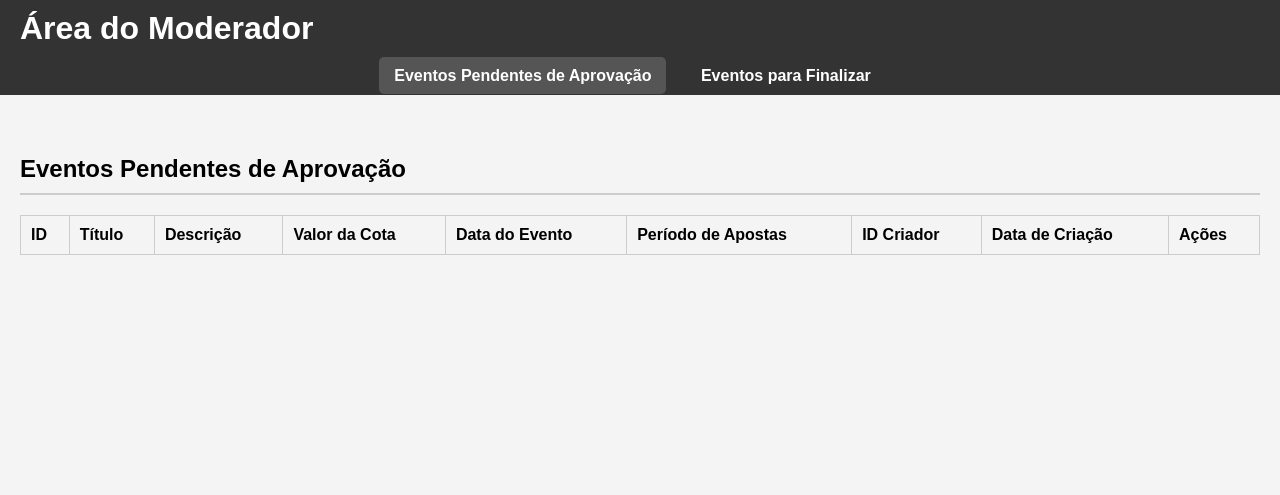
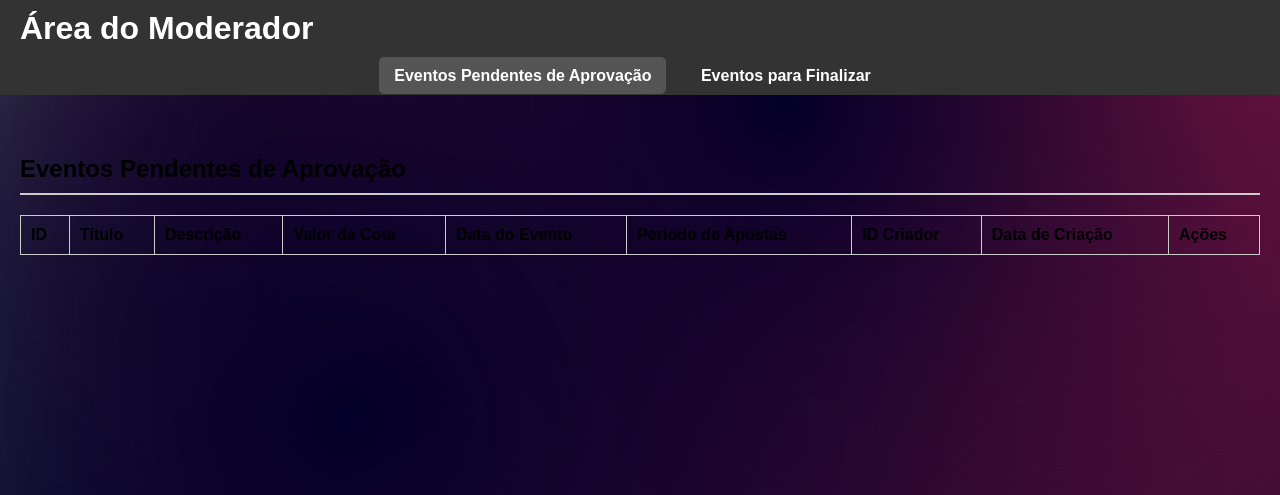
Before and after one commit to Luerfel/Integrador-ll, a Flask app: page /moderador_dashboard in a window 1280 px wide. Shown: the top 495 px of the page. Run offline with Flask 3, Linux system fonts and the light colour scheme; data comes from the database, SQL or seed files in the repository; lists and menus that the app fills with data are empty.

Commit message:
estilizando a area de moderação

```diff
--- a/static/css/area_moderacao.css
+++ b/static/css/area_moderacao.css
@@ -1,11 +1,14 @@
-/* Estilos básicos para a página */
 body {
-    font-family: Arial, sans-serif;
     margin: 0;
     padding: 0;
-    background-color: #f4f4f4; /* Cor de fundo padrão */
+    font-family: Arial, sans-serif;
+
+    /* Define um fundo gradiente escuro */
+    background: url('/static/images/bg.png') no-repeat center center fixed;
+    background-size: cover;
+
+
 }
-
 header {
     background-color: #333; /* Cor de fundo do cabeçalho */
     color: white; /* Cor do texto no cabeçalho */
```
